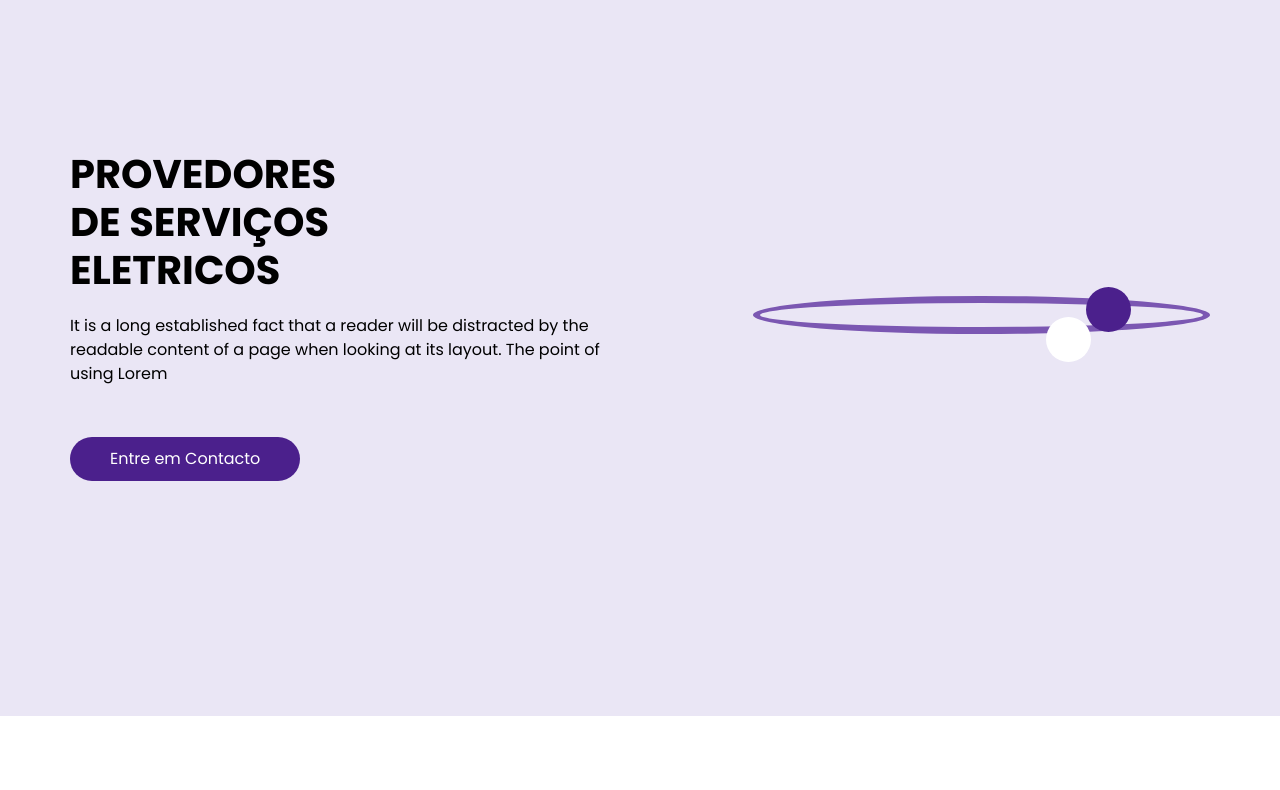
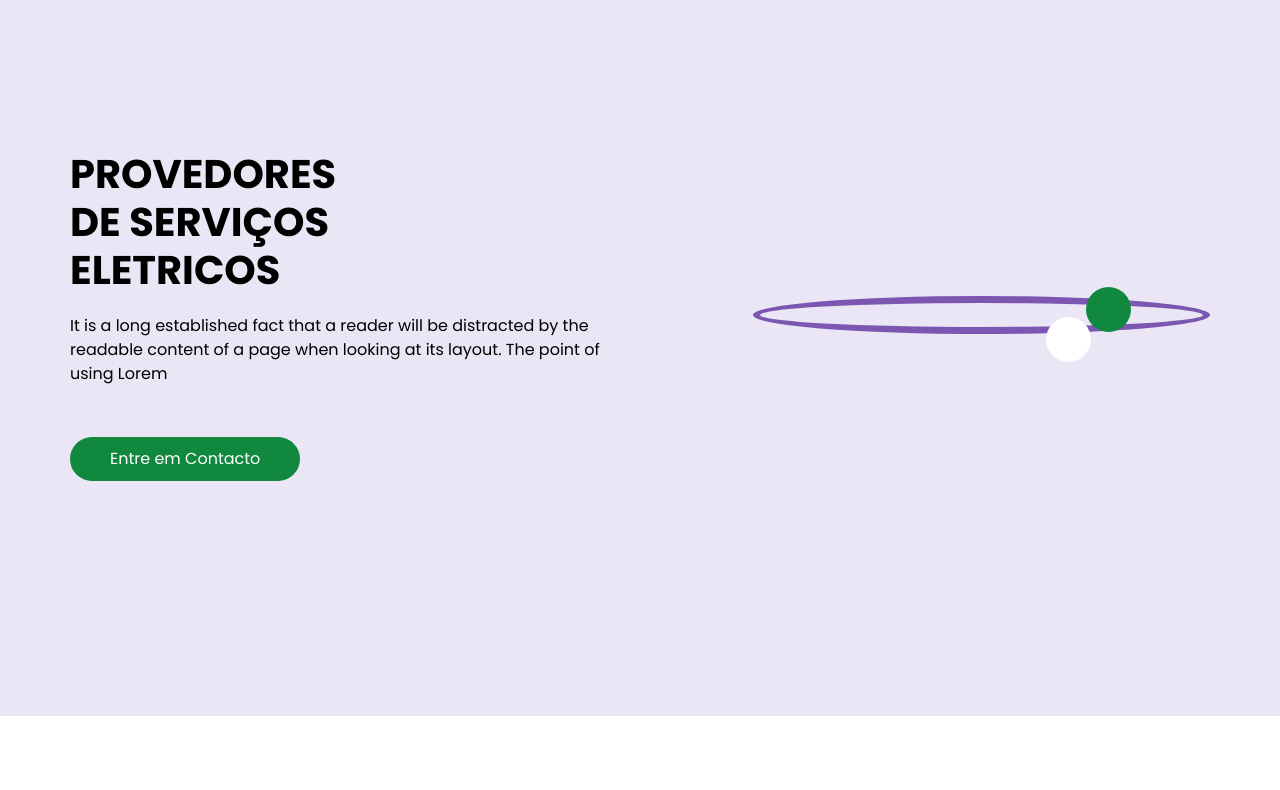
Before and after one commit to Josermarcat717/projetosite, a plain HTML site: page index.html in a window 1280 px wide. Shown: the part 68-858 px from the top of the page. Drawn offline with nearby package versions, Linux system fonts and the light colour scheme; files that its build step writes are made by us from their sources.

Commit message:
Add files via upload

```diff
--- a/style.scss
+++ b/style.scss
@@ -1,7 +1,7 @@
 $white: #ffffff;
 $black: #000000;
-$primary1: #4b208c;
-$primary2: #371e71;
+$primary1: #10883e;
+$primary2: #0037ce;
 
 @mixin main-font {
   font-family: "Poppins", sans-serif;
```
